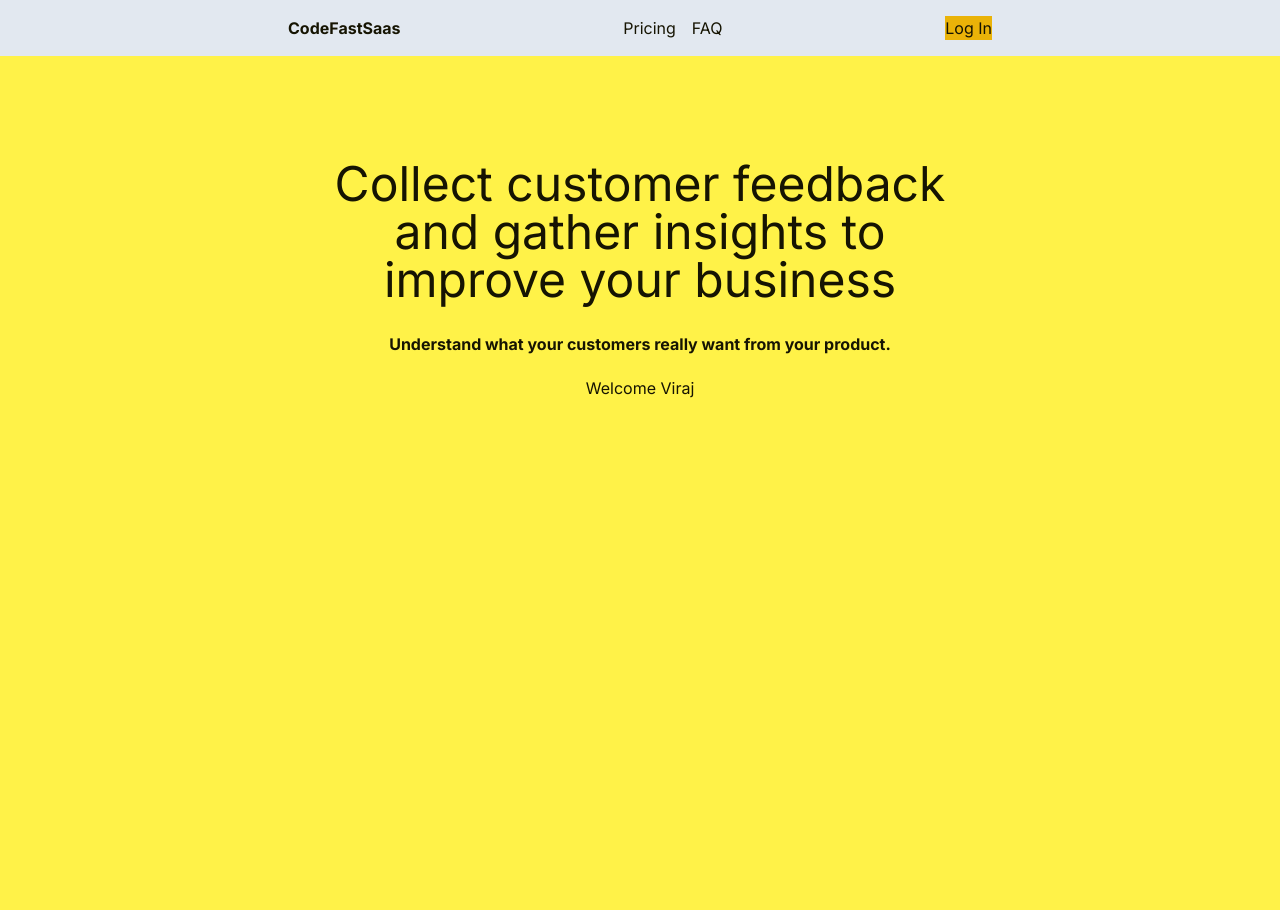
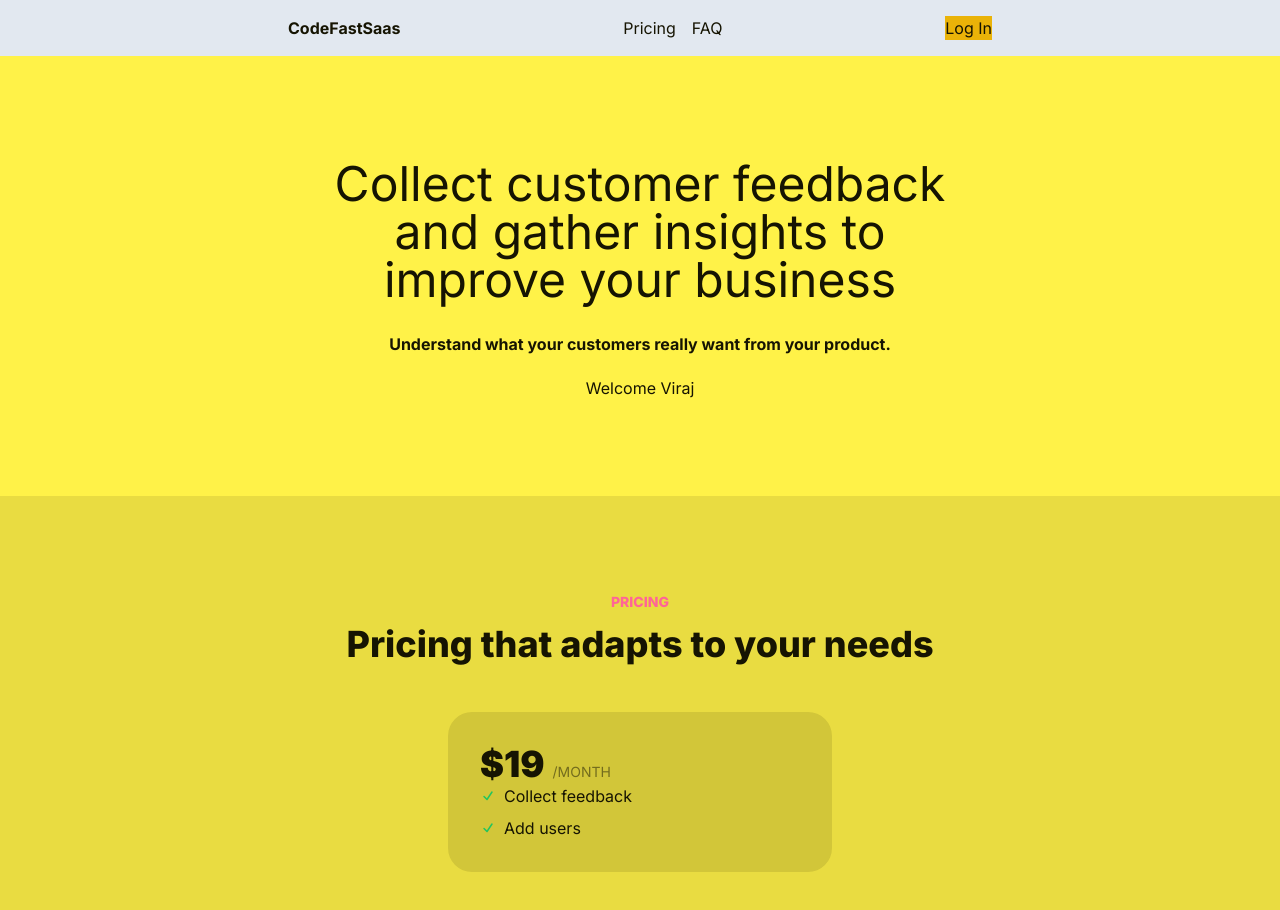
Before and after one commit to virajtamhankar/codefast-saas, a Next.js app: page / in a window 1280 px wide. Shown: the top 910 px of the page. Before the commit the page ends 800 px from the top, so only its background shows below. Built offline with nearby package versions, Linux system fonts and the light colour scheme.

Commit message:
before intermediate js

```diff
--- a/app/page.js
+++ b/app/page.js
@@ -5,10 +5,11 @@
 export default function Home() {
   return (
     <main>
+      {/* header section */}
       <section className="bg-slate-200">
         <section className="flex justify-between items-center px-8 py-4 max-w-3xl mx-auto">
           <div className="font-bold">CodeFastSaas</div>
-          <div className="space-x-4">
+          <div className="space-x-4 max-md:hidden">
             <a className="link link-hover">Pricing</a>
             <a className="link link-hover">FAQ</a>
           </div>
@@ -17,6 +18,7 @@
           </div>
         </section>
       </section>
+      {/* body section */}
       <section className="text-center py-24 px-16 max-w-3xl mx-auto">
         <h1 className="text-5xl p-2">
           Collect customer feedback and gather insights to improve your business
@@ -26,6 +28,56 @@
         </div>
         <Buttonlogin isLoggedIn={isLoggedIn} name={name} />
       </section>
+      {/* pricing */}
+      <section className="bg-base-200 space-y-2">
+        <section className=" py-24 px-16 max-w-3xl mx-auto">
+          <p className="text-sm uppercase font-extrabold text-center text-primary mb-3 w-c">
+            pricing
+          </p>
+          <h2 className="text-3xl lg:text-4xl font-extrabold mb-12 text-center">
+            Pricing that adapts to your needs
+          </h2>
+
+          <div className="p-8 bg-base-300 rounded-3xl max-w-96 mx-auto">
+            <div className="flex gap-2 justify-start items-baseline">
+              <p className="text-4xl font-black">$19</p>
+              <p className="text-sm opacity-50 uppercase">/month</p>
+            </div>
+            <ul className="space-y-2">
+              <li className="flex items-center gap-2">
+                <svg
+                  xmlns="http://www.w3.org/2000/svg"
+                  viewBox="0 0 16 16"
+                  fill="currentColor"
+                  className="size-4 text-green-500"
+                >
+                  <path
+                    fillRule="evenodd"
+                    d="M12.416 3.376a.75.75 0 0 1 .208 1.04l-5 7.5a.75.75 0 0 1-1.154.114l-3-3a.75.75 0 0 1 1.06-1.06l2.353 2.353 4.493-6.74a.75.75 0 0 1 1.04-.207Z"
+                    clipRule="evenodd"
+                  />
+                </svg>
+                Collect feedback
+              </li>
+              <li className="flex items-center gap-2">
+                <svg
+                  xmlns="http://www.w3.org/2000/svg"
+                  viewBox="0 0 16 16"
+                  fill="currentColor"
+                  className="size-4 text-green-500"
+                >
+                  <path
+                    fillRule="evenodd"
+                    d="M12.416 3.376a.75.75 0 0 1 .208 1.04l-5 7.5a.75.75 0 0 1-1.154.114l-3-3a.75.75 0 0 1 1.06-1.06l2.353 2.353 4.493-6.74a.75.75 0 0 1 1.04-.207Z"
+                    clipRule="evenodd"
+                  />
+                </svg>
+                Add users
+              </li>
+            </ul>
+          </div>
+        </section>
+      </section>
     </main>
   );
 }
```
